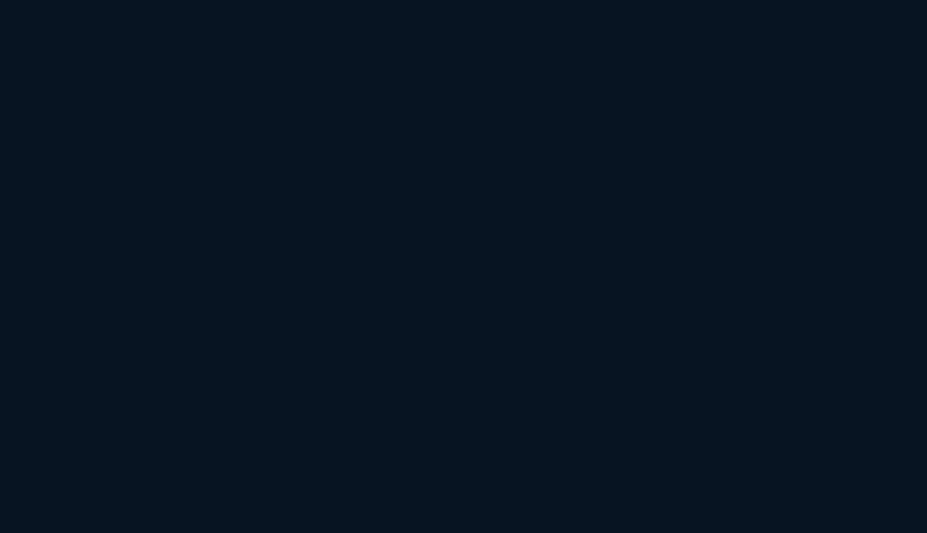
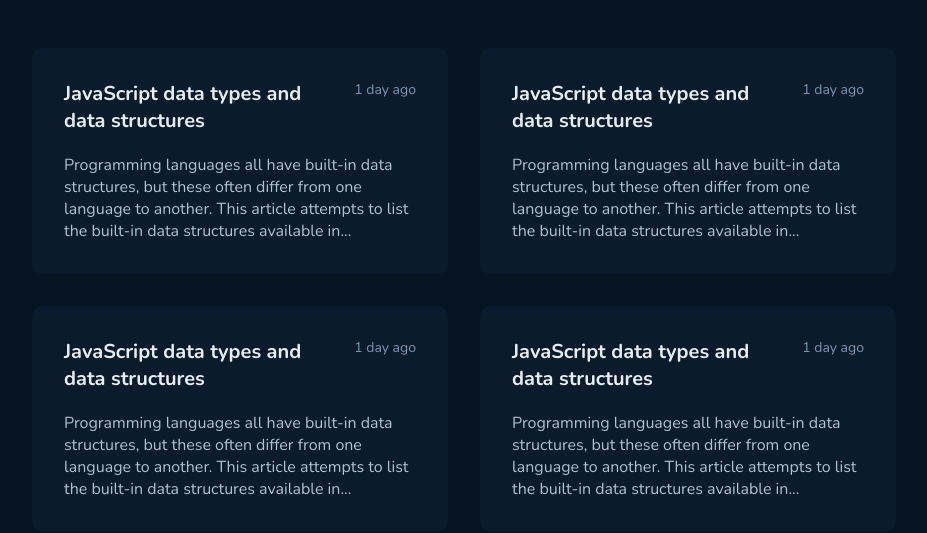
Before and after one commit to samantafluture/github-blog-react-ts, a React (Vite) app: page / in a window 1280 px wide. Shown: the part 577-1110 px from the top of the page, without its empty margins (176-1103 px from the left). Before the commit the page ends 800 px from the top, so only its background shows below. Built offline with nearby package versions, Linux system fonts and the light colour scheme.

Commit message:
create and style post card and grid

```diff
--- a/src/layouts/DefaultLayout/styles.ts
+++ b/src/layouts/DefaultLayout/styles.ts
@@ -1,7 +1,7 @@
 import styled from 'styled-components'
 
 export const LayoutContainer = styled.div`
-	max-width: 80rem;
+	/* max-width: 80rem; */
 	height: calc(100vh - 10rem);
 	margin: 0 auto;
 
--- a/src/pages/Home/index.tsx
+++ b/src/pages/Home/index.tsx
@@ -1,5 +1,5 @@
 import { Profile } from './Profile'
-import { HomeContainer, SearchContainer } from './styles'
+import { HomeContainer, SearchContainer, PostGrid, PostCard } from './styles'
 
 export function Home() {
 	return (
@@ -10,10 +10,60 @@ export function Home() {
 					<h2>Publications</h2>
 					<span>6 publications</span>
 				</div>
-        <form>
-          <input type="search" placeholder='Search content' />
-        </form>
+				<form>
+					<input type='search' placeholder='Search content' />
+				</form>
 			</SearchContainer>
+			<PostGrid>
+				<PostCard>
+					<div>
+						<h3>JavaScript data types and data structures</h3>
+						<span>1 day ago</span>
+					</div>
+					<p>
+						Programming languages all have built-in data structures,
+						but these often differ from one language to another.
+						This article attempts to list the built-in data
+						structures available in...
+					</p>
+				</PostCard>
+				<PostCard>
+					<div>
+						<h3>JavaScript data types and data structures</h3>
+						<span>1 day ago</span>
+					</div>
+					<p>
+						Programming languages all have built-in data structures,
+						but these often differ from one language to another.
+						This article attempts to list the built-in data
+						structures available in...
+					</p>
+				</PostCard>
+				<PostCard>
+					<div>
+						<h3>JavaScript data types and data structures</h3>
+						<span>1 day ago</span>
+					</div>
+					<p>
+						Programming languages all have built-in data structures,
+						but these often differ from one language to another.
+						This article attempts to list the built-in data
+						structures available in...
+					</p>
+				</PostCard>
+				<PostCard>
+					<div>
+						<h3>JavaScript data types and data structures</h3>
+						<span>1 day ago</span>
+					</div>
+					<p>
+						Programming languages all have built-in data structures,
+						but these often differ from one language to another.
+						This article attempts to list the built-in data
+						structures available in...
+					</p>
+				</PostCard>
+			</PostGrid>
 		</HomeContainer>
 	)
 }
--- a/src/pages/Home/styles.ts
+++ b/src/pages/Home/styles.ts
@@ -1,7 +1,9 @@
 import styled from 'styled-components'
 
 export const HomeContainer = styled.main`
-	margin: -5.25rem 18rem 14.625rem;
+	margin: -5.25rem auto 0 auto;
+	max-width: 54rem;
+	height: 100%;
 `
 
 export const SearchContainer = styled.div`
@@ -24,23 +26,62 @@ export const SearchContainer = styled.div`
 		h2 {
 			font-weight: 700;
 			font-size: 1.125rem;
-			color: ${props => props.theme['base-subtitle']};
+			color: ${(props) => props.theme['base-subtitle']};
 		}
 	}
 
 	form > input {
 		width: 100%;
 
-		color: ${props => props.theme['base-span']};
-		font-size: 0.875rem ;
+		color: ${(props) => props.theme['base-span']};
+		font-size: 0.875rem;
 		border-radius: 6px;
-		border: 1px solid ${props => props.theme['base-border']};
-		background: ${props => props.theme['base-input']};
+		border: 1px solid ${(props) => props.theme['base-border']};
+		background: ${(props) => props.theme['base-input']};
 		padding: 0.75rem 1rem;
 
 		&::placeholder {
-			color: ${props => props.theme['base-label']};
+			color: ${(props) => props.theme['base-label']};
+		}
+	}
+`
+export const PostGrid = styled.div`
+	padding-bottom: 8rem;
+
+	display: grid;
+	grid-template-columns: repeat(2, 1fr);
+	gap: 2rem;
+`
+
+export const PostCard = styled.div`
+	background: ${(props) => props.theme['base-post']};
+	border-radius: 10px;
+	padding: 2rem;
+
+	div {
+		display: flex;
+		width: 100%;
+		justify-content: space-between;
+		align-items: flex-start;
+		gap: 1rem;
+
+		h3 {
+			font-size: 1.25rem;
+			font-weight: 700;
+			color: ${(props) => props.theme['base-title']};
+			width: 75%;
 		}
 
+		span {
+			font-size: 0.875rem;
+			color: ${(props) => props.theme['base-span']};
+
+		}
+	}
+
+	p {
+		margin-top: 1.25rem;
+		font-size: 1rem;
+		color: ${(props) => props.theme['base-text']};
 	}
 `
```
